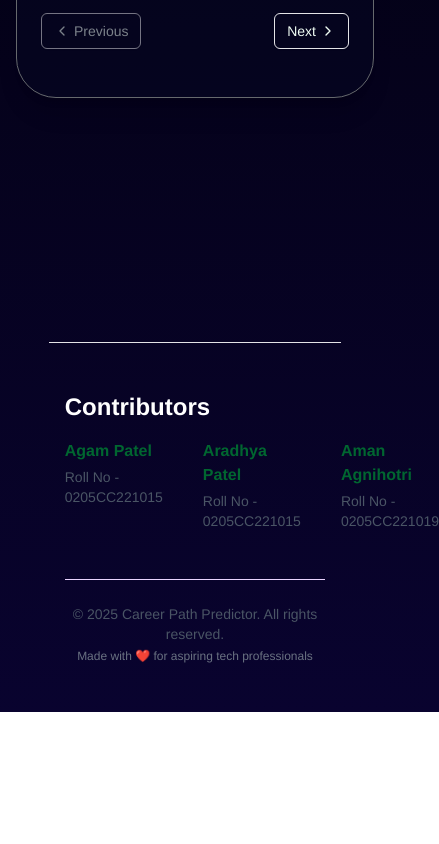
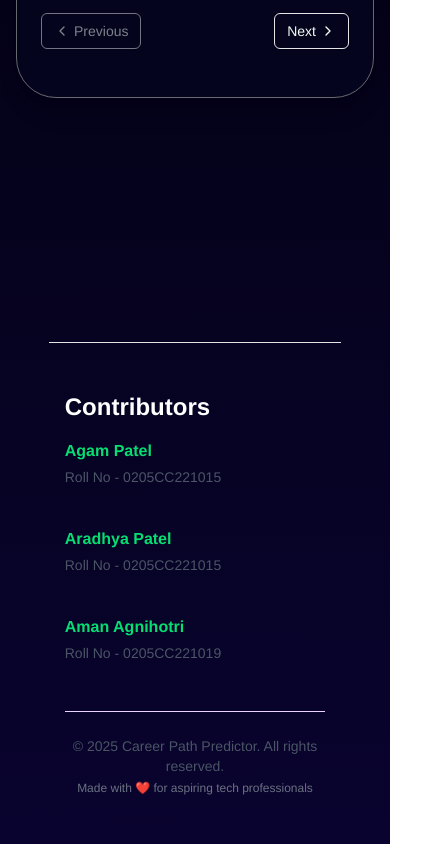
Before and after one commit to Aman-Agnihotri36/carr_fronted, a Next.js app: page / in a window 390 px wide. Shown: the part 566-1410 px from the top of the page, 439 px wide, since content can reach past the window. Before the commit the page ends 1278 px from the top, so only its background shows below. Built offline with nearby package versions, Linux system fonts and the light colour scheme.

Commit message:
responsive

```diff
--- a/app/globals.css
+++ b/app/globals.css
@@ -12,7 +12,7 @@ body {
   background: #010108;
   background: linear-gradient(179deg, rgba(1, 1, 8, 1) 0%, rgb(9, 3, 47) 100%);
 
-
+  /* width: 100%; */
 
   /* font-family: "Mona Sans", "MonaSansFallback", -apple-system, BlinkMacSystemFont, "Segoe UI", Helvetica, Arial, sans-serif, "Apple Color Emoji", "Segoe UI Emoji"; */
   font-family: "Helvetica";
@@ -35,9 +35,6 @@ body {
 
 
 
-.subtle-glow {
-  text-shadow: 0 0 4px #32cd32, 0 0 8px #32cd32;
-}
 
 
 @theme inline {
--- a/app/layout.tsx
+++ b/app/layout.tsx
@@ -22,7 +22,7 @@ export default function RootLayout({
   return (
     <html lang="en">
       <body
-        className="yes"
+
       >
         {children}
       </body>
--- a/components/footer.tsx
+++ b/components/footer.tsx
@@ -22,21 +22,21 @@ export default function Footer() {
                     className="space-y-4 "
                 >
                     <h3 className="text-2xl font-bold text-white">Contributors</h3>
-                    <div className="flex gap-10 justify-between">
+                    <div className="flex gap-10 justify-between flex-wrap">
                         <div className="space-y-1">
-                            <p className="font-semibold text-green-800">Agam Patel</p>
+                            <p className="font-semibold text-green-400">Agam Patel</p>
                             <p className="text-gray-600 text-sm">Roll No - 0205CC221015</p>
 
                         </div>
 
                         <div className="space-y-1">
-                            <p className="font-semibold text-green-800">Aradhya Patel</p>
+                            <p className="font-semibold text-green-400">Aradhya Patel</p>
                             <p className="text-gray-600 text-sm">Roll No - 0205CC221015</p>
 
                         </div>
 
                         <div className="space-y-1">
-                            <p className="font-semibold text-green-800">Aman Agnihotri</p>
+                            <p className="font-semibold text-green-400">Aman Agnihotri</p>
                             <p className="text-gray-600 text-sm">Roll No - 0205CC221019</p>
 
                         </div>
--- a/components/result.tsx
+++ b/components/result.tsx
@@ -91,7 +91,7 @@ export default function ResultDisplay({ prediction, description, onReset, link }
                         initial={{ y: 20, opacity: 0 }}
                         animate={{ y: 0, opacity: 1 }}
                         transition={{ delay: 0.4, duration: 0.5 }}
-                        className="text-6xl md:text-7xl font-extrabold text-transparent bg-clip-text bg-gradient-to-r from-purple-400 via-pink-500 to-red-500 tracking-tight mb-8"
+                        className="text-4xl md:text-7xl font-extrabold text-transparent bg-clip-text bg-gradient-to-r from-green-400 via-lime-400 to-emerald-600 tracking-tight mb-8"
                     >
                         {prediction}
                     </motion.h1>
```
